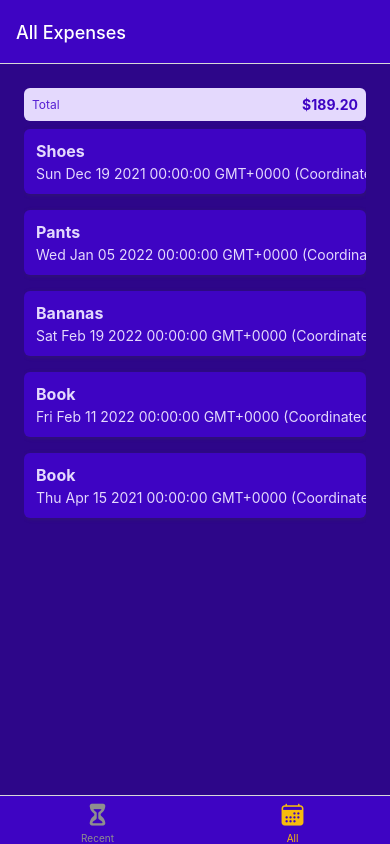
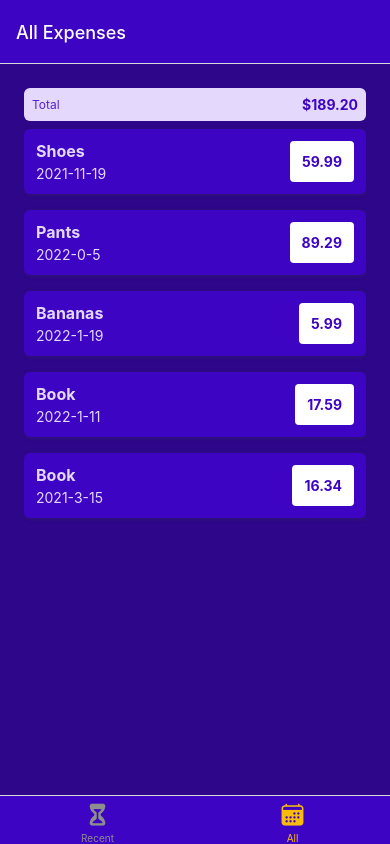
Before and after one commit to gastonirby/ExpenseTracker, a React Native app: screen /AllExpenses in a window 390 px wide. Built offline with nearby package versions, Linux system fonts and the light colour scheme.

Commit message:
formatted date in util folder and passed it to expense item component

```diff
--- a/components/ExpensesOutput/ExpenseItem.js
+++ b/components/ExpensesOutput/ExpenseItem.js
@@ -1,5 +1,6 @@
 import { Pressable, View, StyleSheet, Text } from 'react-native'
 import { GlobalStyles } from '../../constants/styles'
+import { getFormattedDate } from '../../util/date'
 
 function ExpenseItem ({description, amount, date}) {
   return (
@@ -7,7 +8,7 @@
       <View style={styles.expenseItem} >
         <View>
           <Text style={[styles.textBase, styles.description]} >{description}</Text>
-          <Text style={styles.textBase}>{date.toString()}</Text>
+          <Text style={styles.textBase}>{getFormattedDate(date)}</Text>
         </View>
         <View style={styles.amountContainer}>
           <Text style={styles.amount}>{amount}</Text>
--- /dev/null
+++ b/util/date.js
@@ -0,0 +1,3 @@
+export function getFormattedDate(date) {
+    return `${date.getFullYear()}-${date.getMonth()}-${date.getDate()}`;
+}
```
